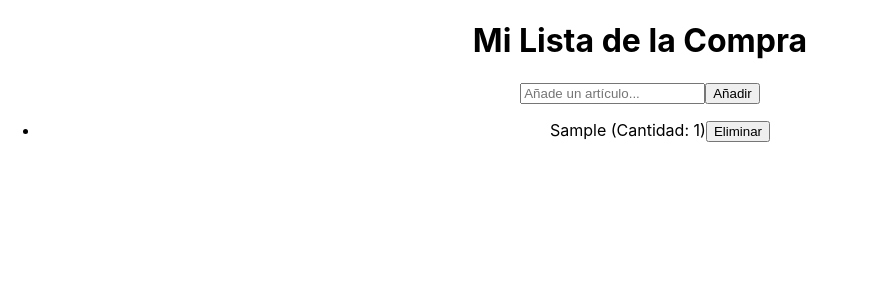
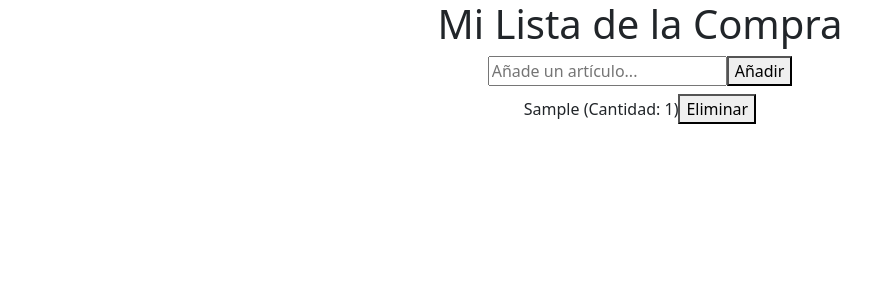
Before and after one commit to jyeste94/listacompra, a React (Create React App) app: page / in a window 1280 px wide. Both pictures are taken after typing "Sample" into the empty fields and a click on the button "Añadir". Shown: the top 300 px of the page, without its empty margins (0-880 px from the left). Built offline with nearby package versions, Linux system fonts and the light colour scheme; no server answers; the database is empty.

Commit message:
add bootstrap

```diff
--- a/package.json
+++ b/package.json
@@ -2,11 +2,12 @@
   "name": "mi-lista-de-la-compra",
   "version": "0.1.0",
   "private": true,
-  "homepage": "https://jyeste94.github.io/listacompra",
+  "homepage": "https://jyeste94.github.io/listacompra/",
   "dependencies": {
     "@testing-library/jest-dom": "^5.17.0",
     "@testing-library/react": "^13.4.0",
     "@testing-library/user-event": "^13.5.0",
+    "bootstrap": "^5.3.2",
     "firebase": "^10.6.0",
     "react": "^18.2.0",
     "react-dom": "^18.2.0",
--- a/src/App.js
+++ b/src/App.js
@@ -7,6 +7,8 @@ import React, { useState, useEffect  } from 'react';
 
 import { initializeApp } from 'firebase/app';
 import { getFirestore, collection, doc, onSnapshot, updateDoc, setDoc } from 'firebase/firestore';
+
+import 'bootstrap/dist/css/bootstrap.min.css';
 
 
 const firebaseConfig = {
@@ -96,9 +98,9 @@ function AddItemForm({ onAddItem }) {
 
 function ShoppingList({ items, onRemoveItem }) {
     return (
-        <ul>
+        <ul className="list-group list-group-flush">
             { items && items.map((item, index) => (
-                <li key={index}>
+                <li key={index} className="list-group-item">
                     {item.nombre} (Cantidad: {item.cantidad})
                     <button onClick={() => onRemoveItem(index)}>Eliminar</button>
                 </li>
```
Also changed, not shown: 1 other file (tests, documents, lock files or other folders).
